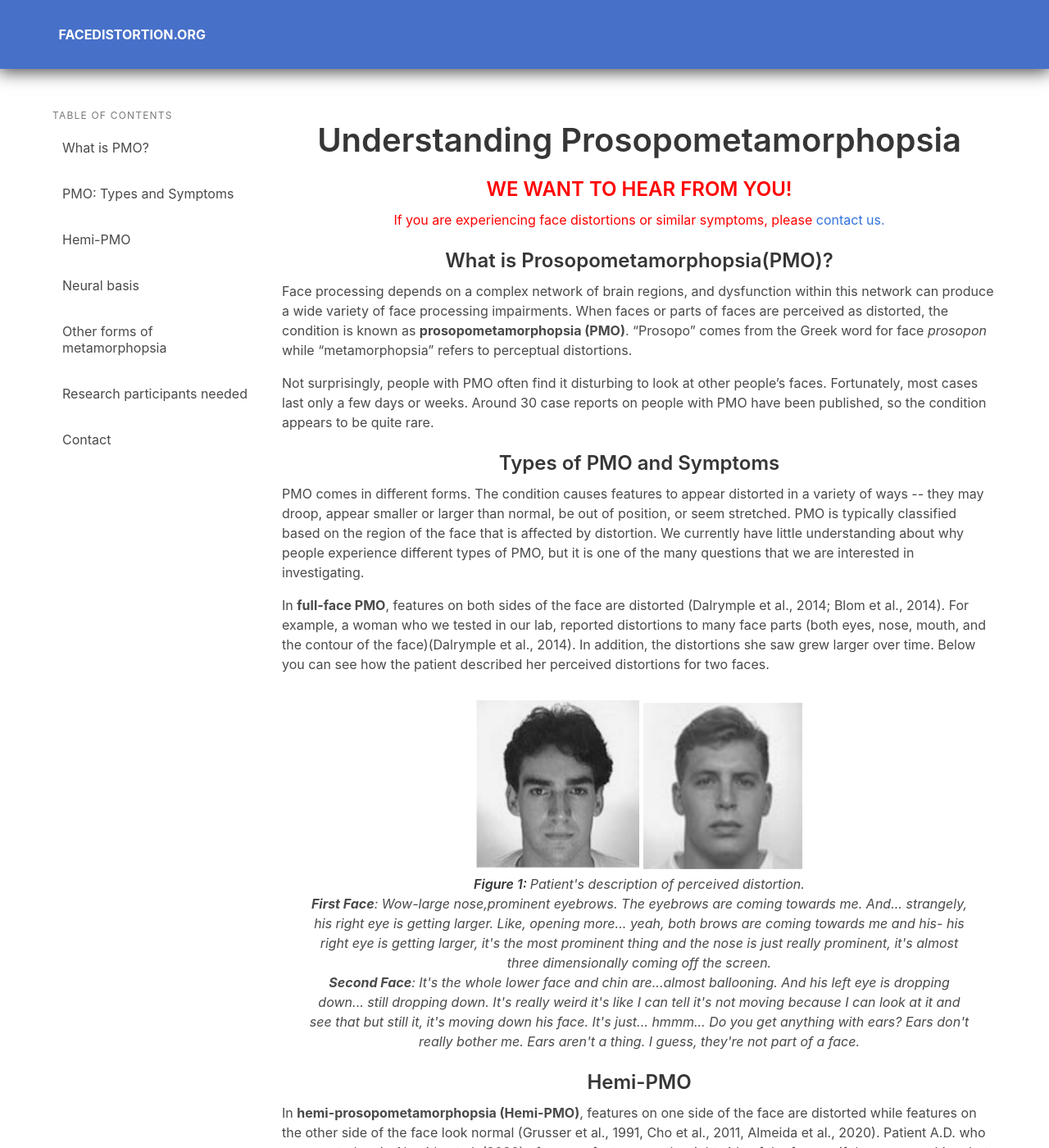
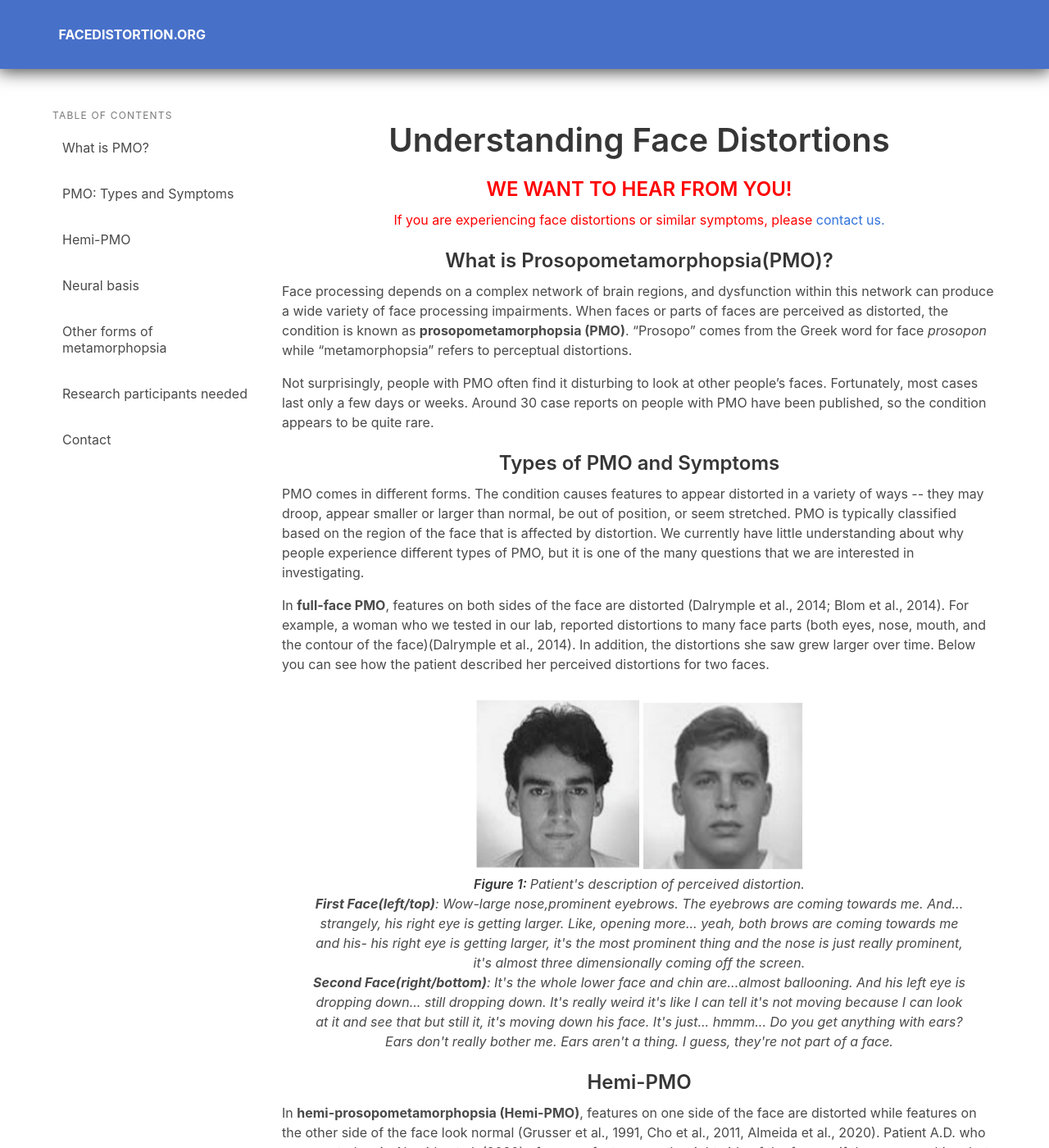
Before and after one commit to ryezyy11/hemiPMO.org, a Jekyll site: the page built from index.html, in a window 1280 px wide and 1400 px high. Shown: the whole window at 82% size. Built offline with Jekyll 4.4.1, drawn with Linux system fonts in a browser that asks for light colours.

Commit message:
Changed the title

```diff
--- a/index.html
+++ b/index.html
@@ -31,7 +31,7 @@ permalink: /
     </div>
     <div class="column is-8">
         <article class="content">
-            <h2  class="title is-2" >Understanding Prosopometamorphopsia</h2>
+            <h2  class="title is-2" >Understanding Face Distortions</h2>
         </article>
         <article class="content">
             <h2  class="title is-4" style="color:red">WE WANT TO HEAR FROM YOU!</h2>
@@ -60,8 +60,8 @@ permalink: /
                 <img src="{{ "/assets/images/research/f1.png" | relative_url }}">
                 <img src="{{ "/assets/images/research/f2.png" | relative_url }}">
                 <figcaption>
-                    <span class="title is-6">Figure 1: </span>Patient's description of perceived distortion. <br><b>First Face</b>: Wow-large nose,prominent eyebrows. The eyebrows are coming towards me. And... strangely, his right eye is getting larger. Like, opening more... yeah, both brows are coming towards me and his- his right eye is getting larger, it's the most prominent thing and the nose is just really prominent, it's almost three dimensionally coming off the screen.<br>
-                    <b>Second Face</b>: It's the whole lower face and chin are...almost ballooning. And his left eye is dropping down... still dropping down. It's really weird it's like I can tell it's not moving because I can look at it and see that but still it, it's moving down his face. It's just... hmmm... Do you get anything with ears? Ears don't really bother me. Ears aren't a thing. I guess, they're not part of a face.
+                    <span class="title is-6">Figure 1: </span>Patient's description of perceived distortion. <br><b>First Face(left/top)</b>: Wow-large nose,prominent eyebrows. The eyebrows are coming towards me. And... strangely, his right eye is getting larger. Like, opening more... yeah, both brows are coming towards me and his- his right eye is getting larger, it's the most prominent thing and the nose is just really prominent, it's almost three dimensionally coming off the screen.<br>
+                    <b>Second Face(right/bottom)</b>: It's the whole lower face and chin are...almost ballooning. And his left eye is dropping down... still dropping down. It's really weird it's like I can tell it's not moving because I can look at it and see that but still it, it's moving down his face. It's just... hmmm... Do you get anything with ears? Ears don't really bother me. Ears aren't a thing. I guess, they're not part of a face.
                 </figcaption>
             </figure>
         </article>
```
Also changed, not shown: 1 other file.
